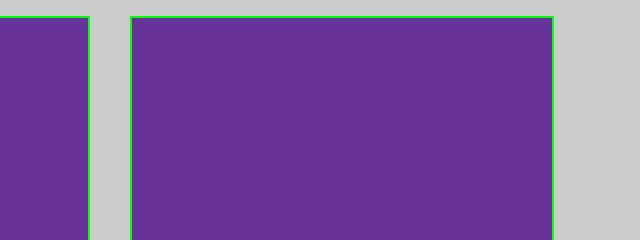
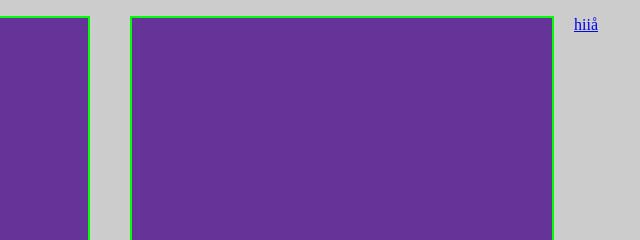
Before and after one commit to frontendsuperhero/nikita.github.io, a plain HTML site: page index.html in a window 1280 px wide. Shown: the top 240 px of the page, 354-994 px from the left. Drawn offline with Linux system fonts and the light colour scheme.

Commit message:
add anchor

```diff
--- a/index.html
+++ b/index.html
@@ -15,7 +15,7 @@
     <div class="sizes"></div>
     <div class="sizes"></div>
 </div>
-        <p></p> <a href=""></a> <span></span>
+        <p></p> <a href="./eBook/index — копия.html">hiiå</a> <span></span>
     </div>
     <section></section>
     <footer></footer>
```
